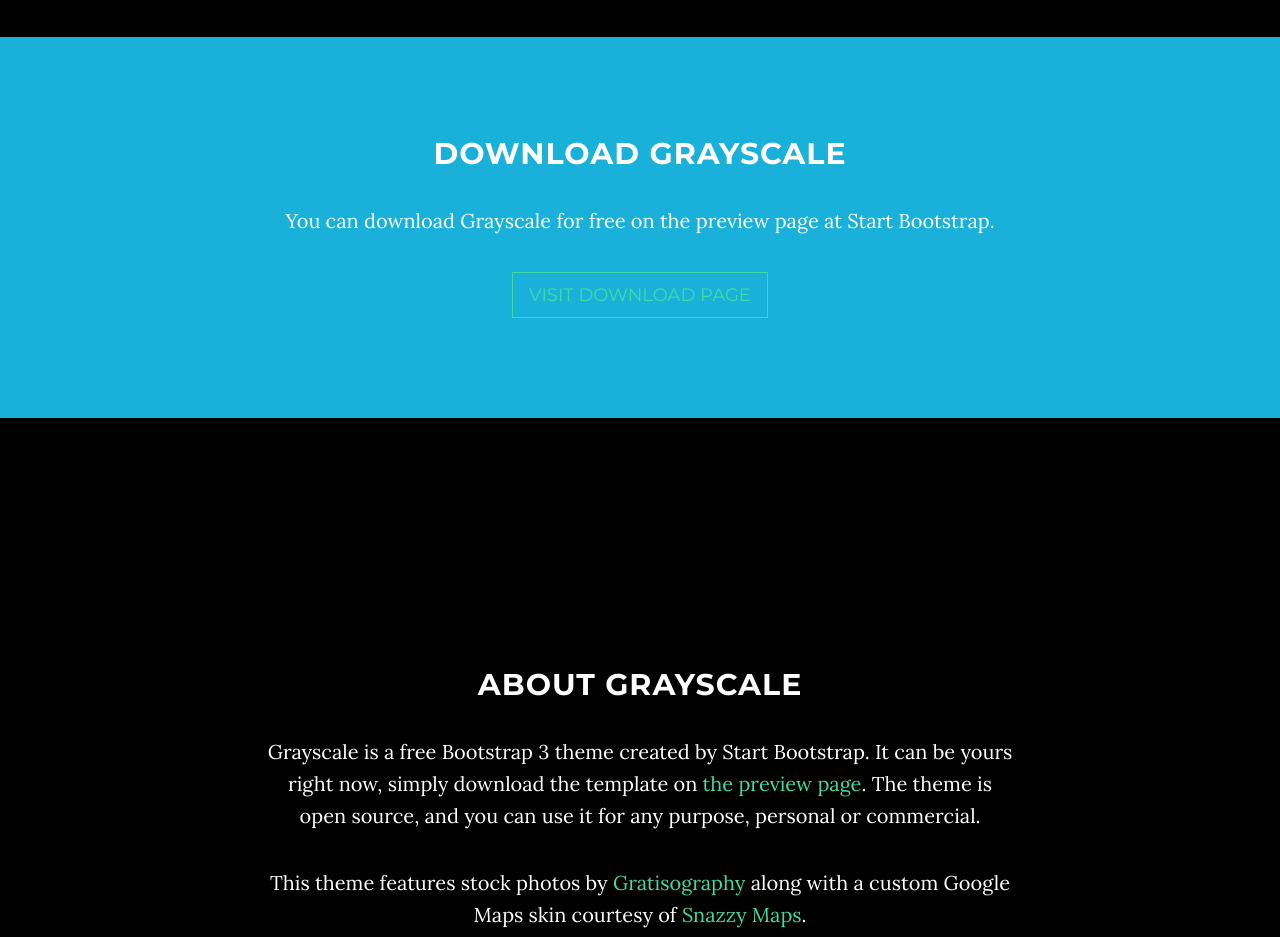
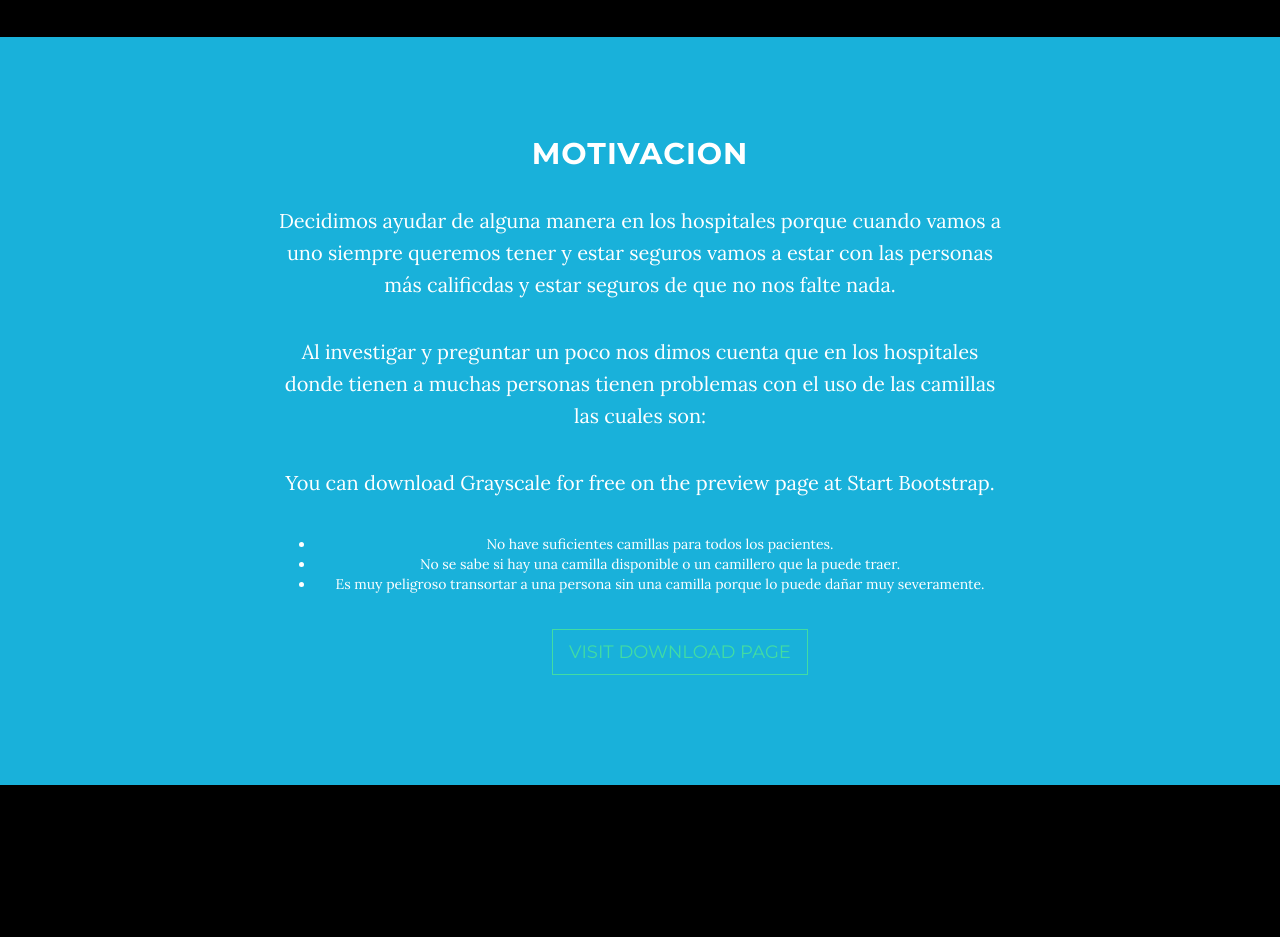
Before and after one commit to GermanTrevino/diseno, a website: page index.html in a window 1280 px wide. Shown: the part 1820-2757 px from the top of the page. Drawn offline with nearby package versions, Linux system fonts and the light colour scheme; some packages are replaced by stand-ins of ours.

Commit message:
Update index.html

```diff
--- a/index.html
+++ b/index.html
@@ -76,8 +76,15 @@
         <div class="download-section">
             <div class="container">
                 <div class="col-lg-8 col-lg-offset-2">
-                    <h2>Download Grayscale</h2>
+                    <h2>Motivacion</h2>
+                    <p>Decidimos ayudar de alguna manera en los hospitales porque cuando vamos a uno siempre queremos tener y estar seguros vamos a estar con las personas más calificdas y estar seguros de que no nos falte nada.</p>
+                    <p>Al investigar y preguntar un poco nos dimos cuenta que en los hospitales donde tienen a muchas personas tienen problemas con el uso de las camillas las cuales son:</p>
                     <p>You can download Grayscale for free on the preview page at Start Bootstrap.</p>
+                    <p><ul>
+                    <li>No have suficientes camillas para todos los pacientes.</li>
+                    <li>No se sabe si hay una camilla disponible o un camillero que la puede traer.</li>
+                    <li>Es muy peligroso transortar a una persona sin una camilla porque lo puede dañar muy severamente.</li>
+                    <ul></p>
                     <a href="http://startbootstrap.com/template-overviews/grayscale/" class="btn btn-default btn-lg">Visit Download Page</a>
                 </div>
             </div>
```
